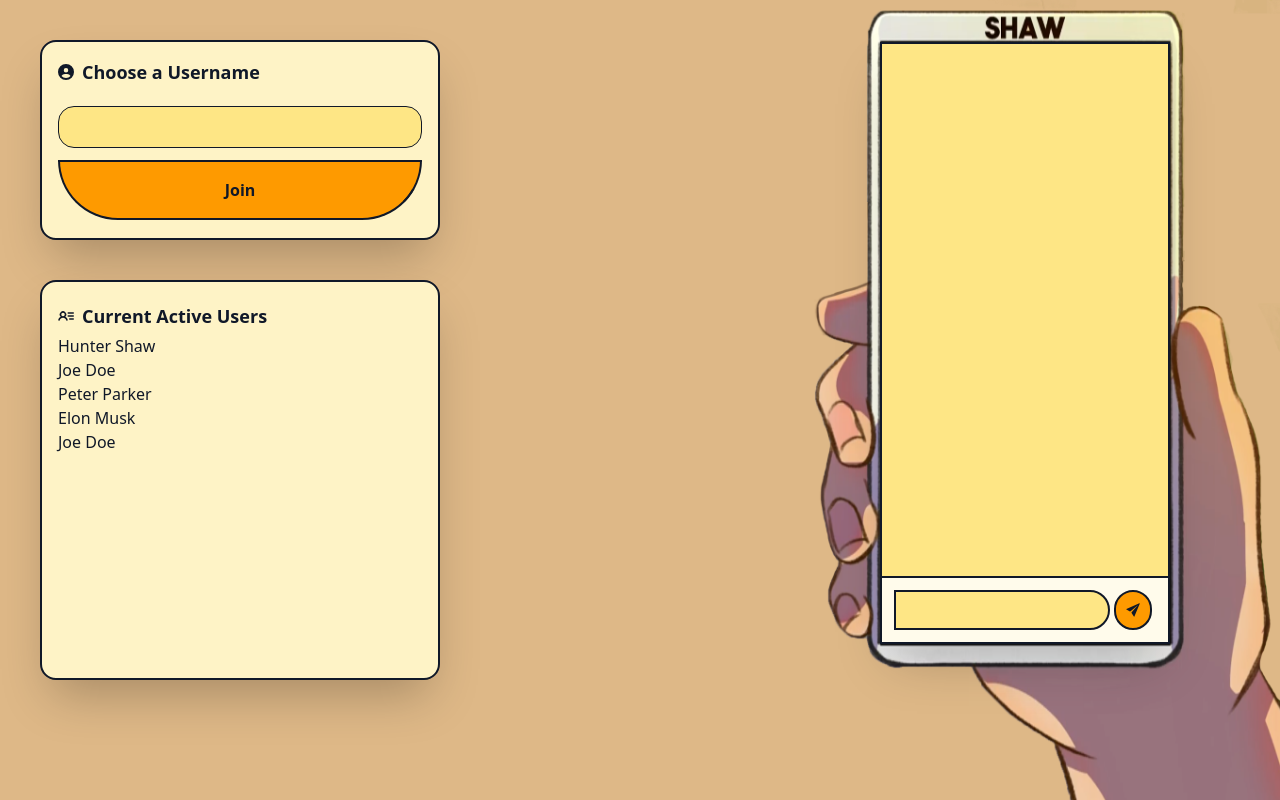
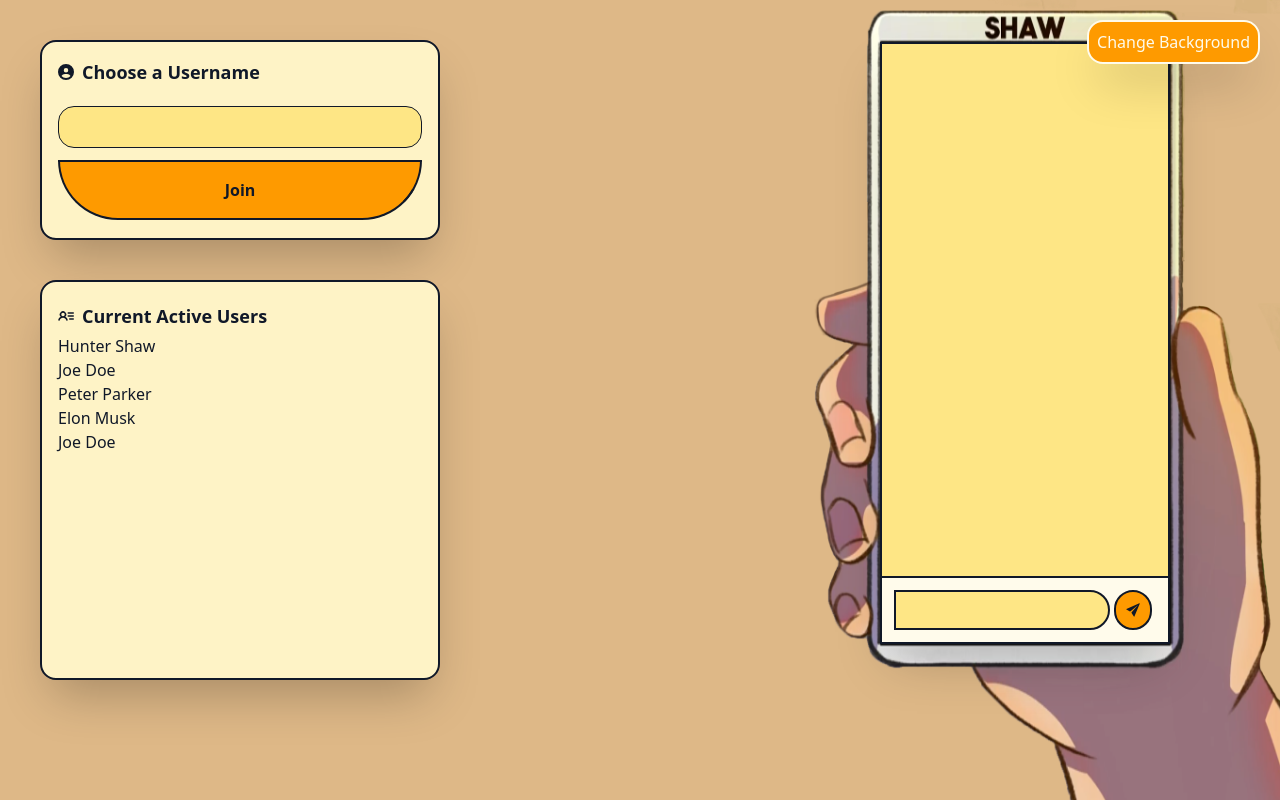
Before and after one commit to Kasador/hunterstevenshaw-chat-io, a React (Vite) app: page / in a window 1280 px wide. Built offline with nearby package versions, Linux system fonts and the light colour scheme.

Commit message:
Feat: Added background change in client.

```diff
--- a/src/App.tsx
+++ b/src/App.tsx
@@ -3,14 +3,45 @@ import Phone from './assets/images/phone_graphic.png'
 import ListOfUsers from './components/ListOfUsers'
 import PhoneView from './components/PhoneView'
 import User from './components/User'
+import { useState } from 'react'
+import BackgroundImg from './assets/images/naruto.png'
+
+// https://stackoverflow.com/questions/51977823/type-void-is-not-assignable-to-type-event-mouseeventhtmlinputelement
+// https://stackoverflow.com/questions/69161276/type-string-is-not-assignable-to-type-position
 
 export default function App() {
+  const [backgroundImage, setBackgroundImage] = useState('');
+
+  const handleBG = (imgURL: string) => {
+    console.log('Background changed!')
+    setBackgroundImage(imgURL)
+
+    console.log(backgroundImage)
+
+    if (backgroundImage) {
+      setBackgroundImage('')
+    }
+  }
+
+  // url('./assets/images/naruto.png');
+  //   background-size: cover;
+  //   background-repeat: no-repeat;
+  //   background-image: none;
+  const styles: React.CSSProperties = {
+    backgroundImage: backgroundImage ? `url('${backgroundImage}')` : 'none',
+    backgroundSize: 'cover',
+    backgroundRepeat: 'no-repeat',
+    width: '100%',
+    height: '100%',
+    position: 'fixed'
+  }
   return (
-    <section className='text-gray-900'>
+    <section className='text-gray-900' style={styles}>
      <img src={Phone} alt="Phone View Graphic of iPhone" className='h-200 w-120 absolute bottom-0 right-0'/>
      <PhoneView />
      <User />
      <ListOfUsers />
+     <button onClick={() => handleBG(BackgroundImg)} className='bg-amber-500 absolute top-5 right-5 text-amber-50 p-2 rounded-2xl border-2 shadow-2xl hover:bg-amber-700 cursor-pointer'>Change Background</button>
     </section>
   )
 }
--- a/src/index.css
+++ b/src/index.css
@@ -1,3 +1,3 @@
 body {
-  background-color:burlywood
+  background-color:burlywood;
 }
```
Also changed, not shown: src/assets/images/naruto.png (added), 1 other file (tests, documents, lock files or other folders).
